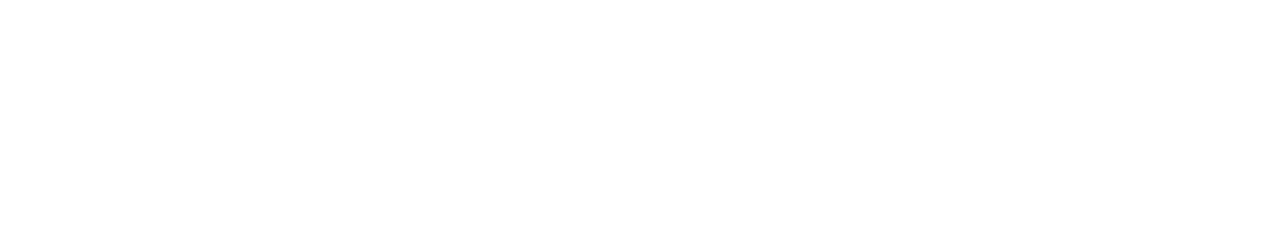
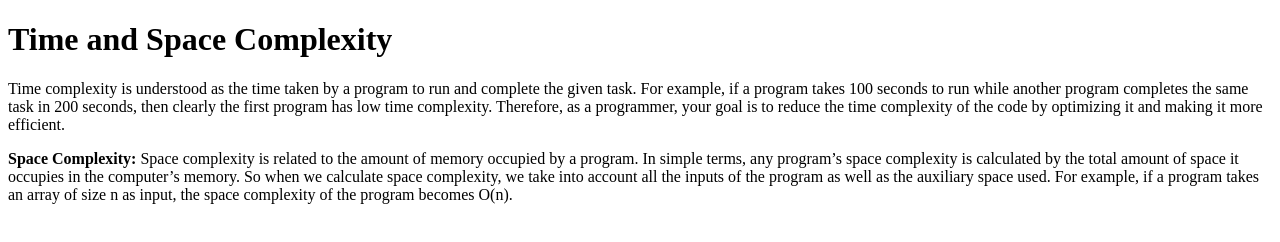
Before and after one commit to acciojob/time-and-space-complexity-TrueAzmiAsif, a website: page main.html in a window 1280 px wide. Drawn offline with Linux system fonts and the light colour scheme.

Commit message:
created a submission

```diff
--- a/main.html
+++ b/main.html
@@ -10,7 +10,11 @@
 	<!-- the entire body must be written by student -->
     <script type="text/javascript" src="./script.js">
 </script>
-
+<div>
+	<h1>Time and Space Complexity</h1>
+	<p>Time complexity is understood as the time taken by a program to run and complete the given task. For example, if a program takes 100 seconds to run while another program completes the same task in 200 seconds, then clearly the first program has low time complexity. Therefore, as a programmer, your goal is to reduce the time complexity of the code by optimizing it and making it more efficient.</p>
+	<p><b>Space Complexity:</b> Space complexity is related to the amount of memory occupied by a program. In simple terms, any program’s space complexity is calculated by the total amount of space it occupies in the computer’s memory. So when we calculate space complexity, we take into account all the inputs of the program as well as the auxiliary space used. For example, if a program takes an array of size n as input, the space complexity of the program becomes O(n).</p>
+</div>
 </body>
 
 </html>
```
